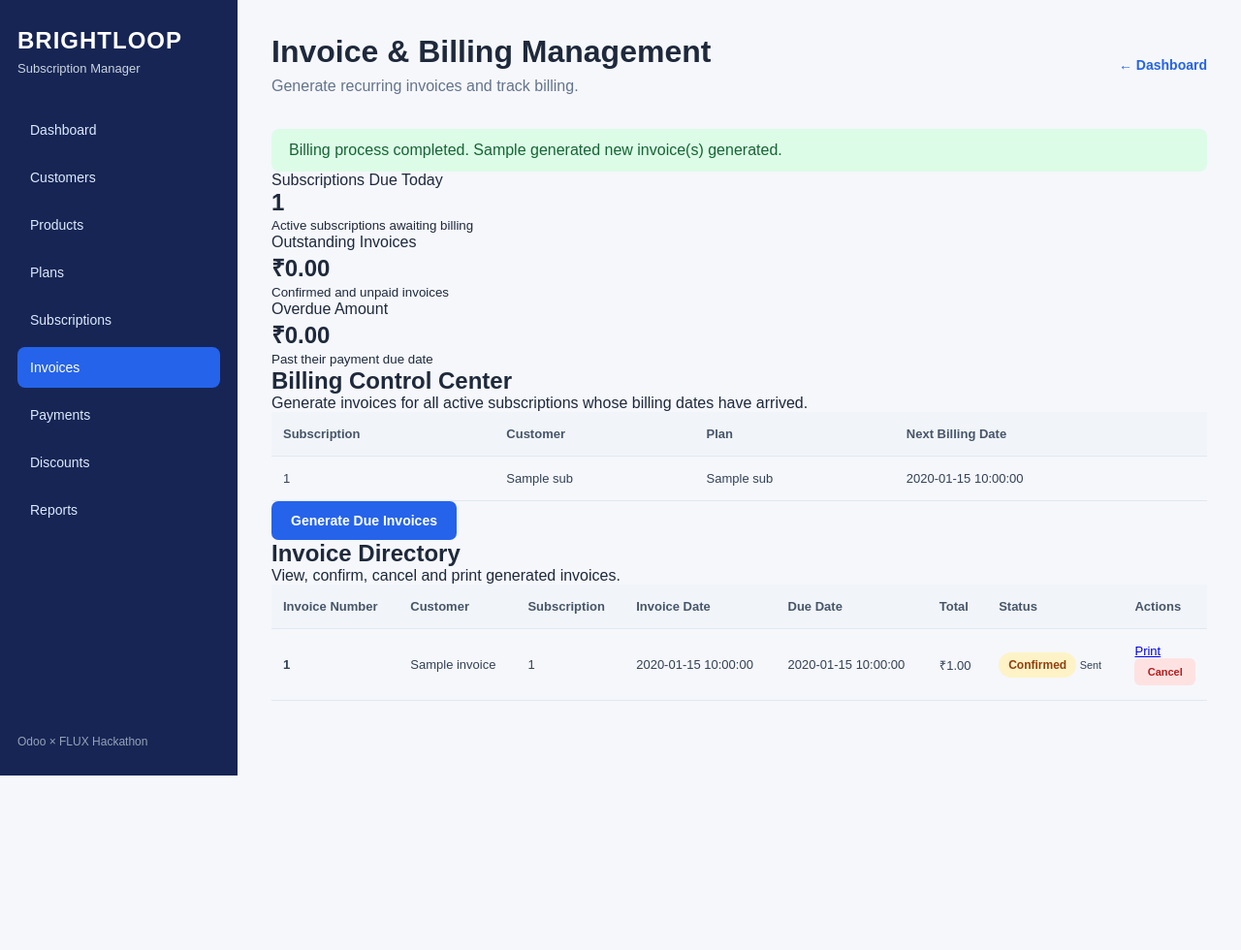
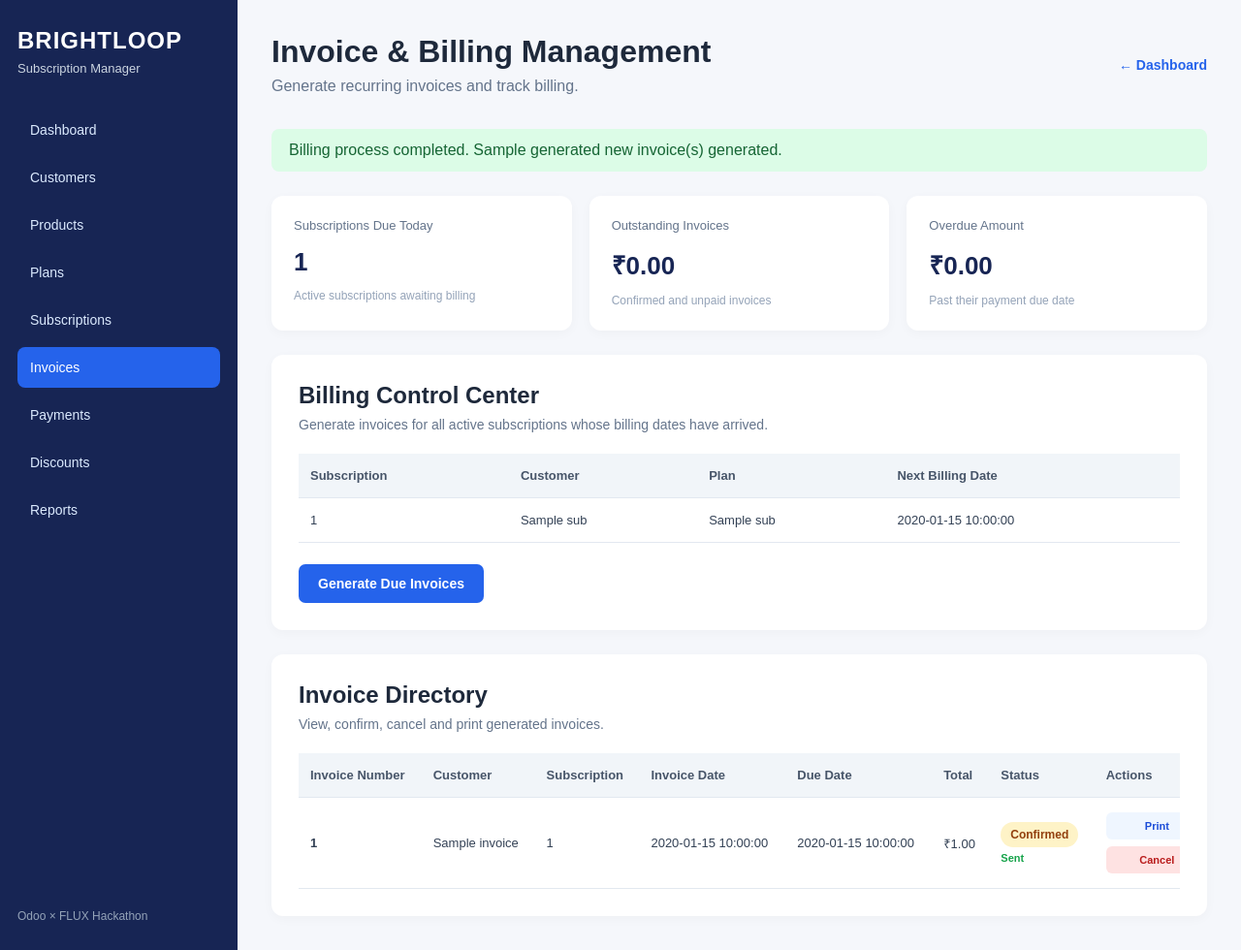
Before and after one commit to harshtech60-cloud/odoo-hackathon-2026, a Python web app: template templates/invoice.html in a window 1280 px wide. Shown: the whole page at 97% size. Before the commit the page ends 800 px from the top, so only its background shows below. Run offline with Jinja, Linux system fonts and the light colour scheme; the template is opened without the code that fills it: most values are stand-ins (such as "Sample title", 1, 10 or a date in 2020).

Commit message:
Refactor CSS styles for layout and components

```diff
--- a/static/style.css
+++ b/static/style.css
@@ -697,3 +697,150 @@ tbody tr:hover {
     }
 
 }
+
+/* =====================================
+   INVOICE & BILLING MANAGEMENT
+===================================== */
+
+.billing-summary {
+    display: grid;
+    grid-template-columns: repeat(3, 1fr);
+    gap: 18px;
+    margin-top: 25px;
+}
+
+.billing-stat {
+    background: white;
+    padding: 23px;
+    border-radius: 12px;
+    box-shadow: 0 3px 12px #00000008;
+}
+
+.billing-stat p {
+    font-size: 13px;
+    color: #64748b;
+    margin-bottom: 15px;
+}
+
+.billing-stat h2 {
+    font-size: 26px;
+    color: #172554;
+    margin-bottom: 9px;
+    overflow-wrap: anywhere;
+}
+
+.billing-stat small {
+    color: #94a3b8;
+    font-size: 12px;
+}
+
+.billing-control,
+.invoice-table-section {
+    background: white;
+    padding: 28px;
+    border-radius: 12px;
+    margin-top: 25px;
+    box-shadow: 0 3px 12px #00000008;
+}
+
+.billing-control .section-heading,
+.invoice-table-section .section-heading {
+    margin-bottom: 22px;
+}
+
+.billing-control .section-heading p,
+.invoice-table-section .section-heading p {
+    color: #64748b;
+    font-size: 14px;
+    margin-top: 8px;
+}
+
+.billing-control form {
+    margin-top: 22px;
+}
+
+.empty-billing {
+    background: #f8fafc;
+    padding: 25px;
+    border-radius: 8px;
+    text-align: center;
+}
+
+.empty-billing p {
+    color: #64748b;
+    margin-top: 10px;
+    font-size: 13px;
+}
+
+.overdue-label,
+.sent-label {
+    display: block;
+    margin-top: 5px;
+    font-size: 11px;
+    font-weight: bold;
+}
+
+.overdue-label {
+    color: #dc2626;
+}
+
+.sent-label {
+    color: #16a34a;
+}
+
+.status-cancelled {
+    background: #fee2e2;
+    color: #991b1b;
+}
+
+.invoice-actions {
+    display: flex;
+    flex-direction: column;
+    gap: 7px;
+    min-width: 100px;
+}
+
+.small-action-link {
+    display: inline-block;
+    text-align: center;
+    padding: 8px 10px;
+    background: #eff6ff;
+    color: #1d4ed8;
+    border-radius: 6px;
+    text-decoration: none;
+    font-size: 11px;
+    font-weight: 600;
+}
+
+.small-action-link:hover {
+    background: #dbeafe;
+}
+
+.invoice-table-section table {
+    min-width: 950px;
+}
+
+.billing-control table {
+    min-width: 550px;
+}
+
+@media (max-width: 850px) {
+
+    .billing-summary {
+        grid-template-columns: 1fr 1fr;
+    }
+
+}
+
+@media (max-width: 600px) {
+
+    .billing-summary {
+        grid-template-columns: 1fr;
+    }
+
+    .billing-control,
+    .invoice-table-section {
+        padding: 18px;
+    }
+
+}
```
